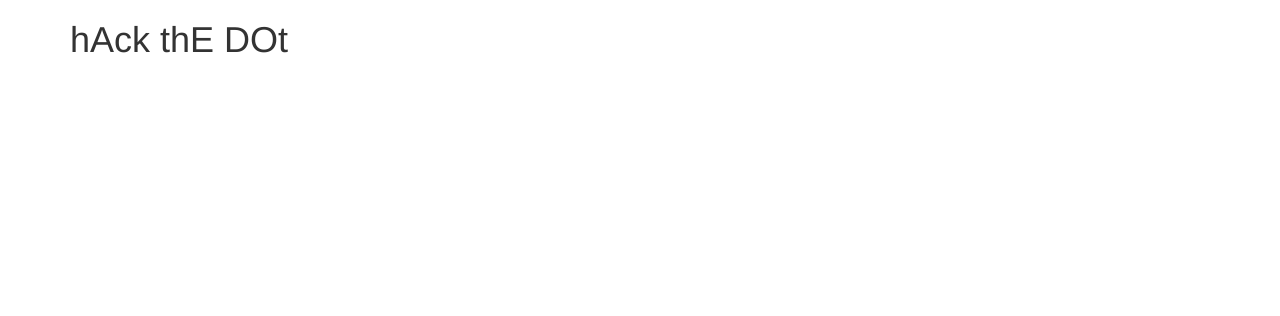
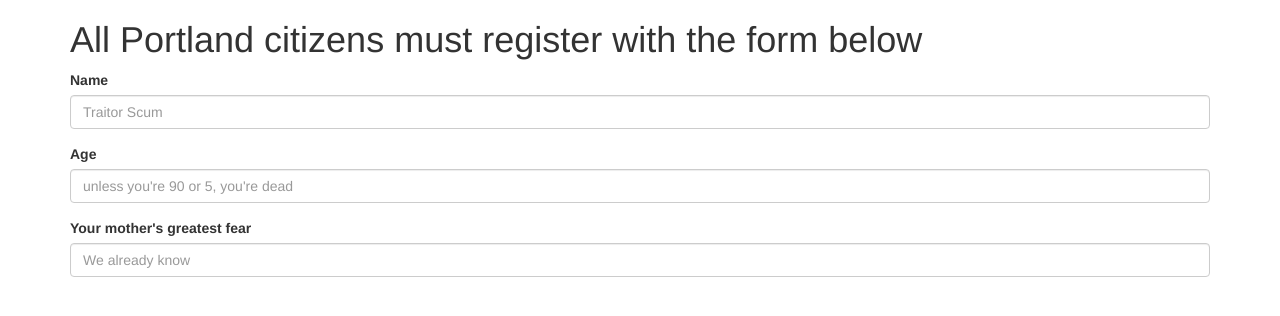
Before and after one commit to cdanielsen/htd-bootstrap, a website: page index.html in a window 1280 px wide. Drawn offline with nearby package versions, Linux system fonts and the light colour scheme.

Commit message:
sample questionare

```diff
--- a/index.html
+++ b/index.html
@@ -6,11 +6,24 @@
   </head>
   <body>
     <div class="container">
-      <sec id=registration><h1>hAck thE DOt</h1></sec>
-      <sec id=questionare></sec>
-      <sec id=quadrant></sec>
-      <sec id=feature4></sec>
-    </div>
+      <sec id=registration>
+        <h1>All Portland citizens must register with the form below</h1>
+        <form>
+          <div class="form-group">
+            <label for="name">Name</label>
+            <input class="form-control" id="exampleInputEmail1" placeholder="Traitor Scum">
+          </div>
+          <div class="form-group">
+            <label for="age">Age</label>
+            <input class="form-control" id="age" placeholder="unless you're 90 or 5, you're dead">
+          </div>
+          <div class="form-group">
+            <label for="mother">Your mother's greatest fear</label>
+            <input class="form-control" id="mother" placeholder="We already know">
+          </div>
+        </form>
+      </sec>
+
   </body>
 <!-- jQuery -->
 <script src="https://code.jquery.com/jquery-3.1.1.slim.js"></script>
```
